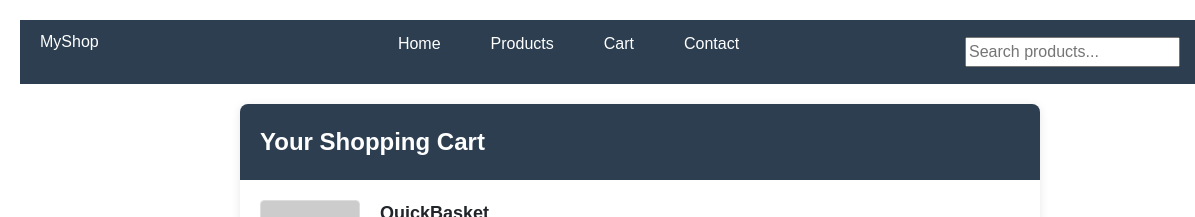
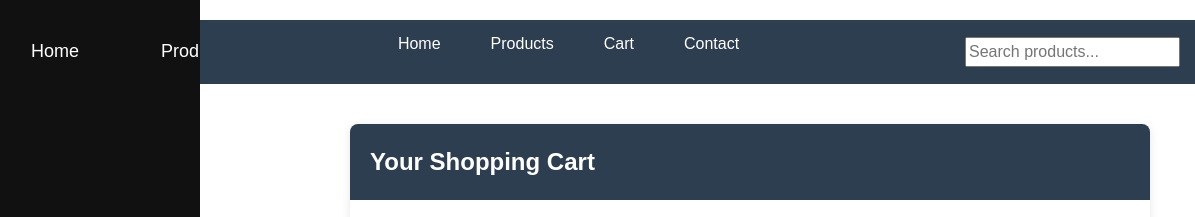
Before and after one commit to Titus-waititu/Git-Workshop-Project, a plain HTML site: page index.html in a window 1280 px wide. Shown: the top 217 px of the page, 0-1195 px from the left. Drawn offline with nearby package versions, Linux system fonts and the light colour scheme; placeholder pictures from the web are drawn by us.

Commit message:
added sidenav

```diff
--- a/index.html
+++ b/index.html
@@ -28,6 +28,17 @@
 
         </nav>
     </header>
+
+    <div class="sidenav">
+        <ul>
+            <li><a href="#home">Home</a></li>
+            <li><a href="#products">Products</a></li>
+            <li><a href="#cart">Cart</a></li>
+            <li><a href="#contact">Contact</a></li>
+        </ul>
+    </div>
+
+    <div class="main-content">
         <div class="cart-container">
             <div class="cart-header">
                 Your Shopping Cart
@@ -202,10 +213,48 @@
                 <button class="checkout-btn">Proceed to Checkout</button>
             </div>
         </div>
+    </div>
 </body>
 <footer>
     <div class="footer">
         <p>&copy; 2023 Simple E-Commerce Cart. All rights reserved.</p>
     </div>
 </footer>
+
+<style>
+    .sidenav {
+        height: 100%;
+        width: 200px;
+        position: fixed;
+        top: 0;
+        left: 0;
+        background-color: #111;
+        padding-top: 20px;
+    }
+
+    .sidenav ul {
+        list-style-type: none;
+        padding: 0;
+    }
+
+    .sidenav ul li {
+        padding: 8px 16px;
+        text-align: left;
+    }
+
+    .sidenav ul li a {
+        color: white;
+        text-decoration: none;
+        display: block;
+    }
+
+    .sidenav ul li a:hover {
+        background-color: #575757;
+    }
+
+    .main-content {
+        margin-left: 220px;
+        padding: 20px;
+    }
+</style>
 </html>
--- a/styles.css
+++ b/styles.css
@@ -77,6 +77,48 @@ ul li a{
 }
 
 
+
+/* Side Navigation Styles */
+.sidenav {
+    height: 100%;
+    width: 250px;
+    position: fixed;
+    z-index: 1;
+    top: 0;
+    left: 0;
+    background-color: #2c3e50;
+    overflow-x: hidden;
+    padding-top: 20px;
+    transition: 0.3s;
+}
+
+.sidenav a {
+    padding: 10px 15px;
+    text-decoration: none;
+    font-size: 18px;
+    color: white;
+    display: block;
+    transition: 0.3s;
+}
+
+.sidenav a:hover {
+    background-color: #575757;
+}
+
+.sidenav .closebtn {
+    position: absolute;
+    top: 0;
+    right: 10px;
+    font-size: 24px;
+    margin-left: 50px;
+    color: white;
+    cursor: pointer;
+}
+
+@media screen and (max-height: 450px) {
+    .sidenav {padding-top: 15px;}
+    .sidenav a {font-size: 16px;}
+}
 
 .item-image {
     width: 100px;
```
Lines whose indentation alone changed are shown as unchanged.
